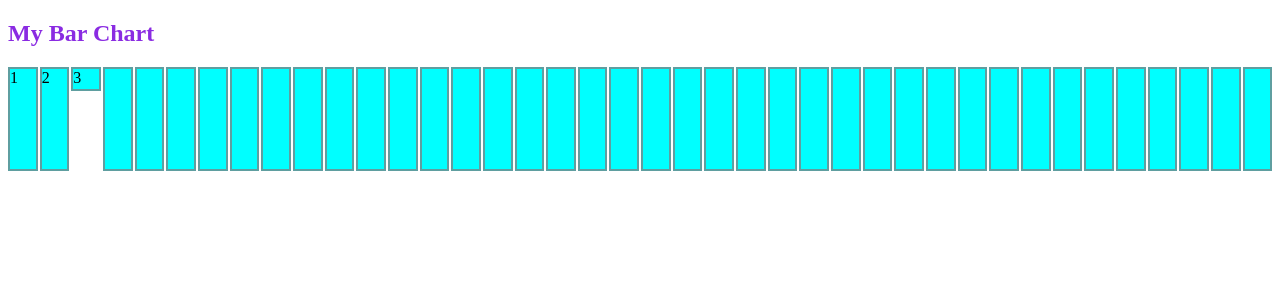
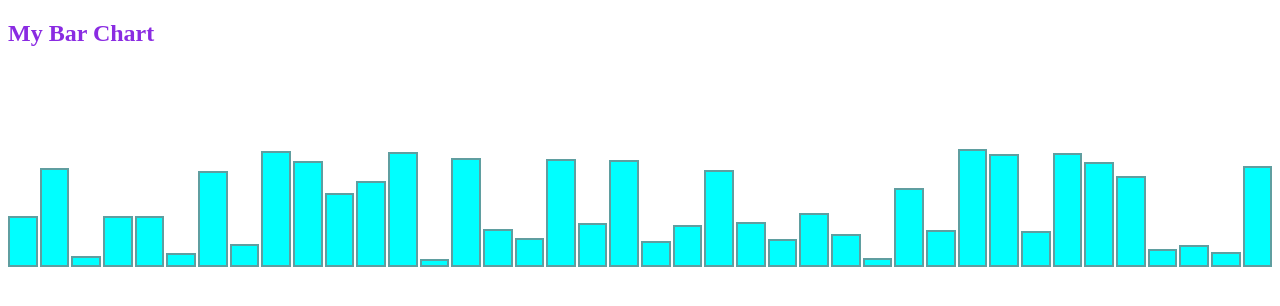
Before and after one commit to mort108v/strings, a plain HTML site: page loops/barchart/barchart.html in a window 1280 px wide. Drawn offline with Linux system fonts and the light colour scheme.

Commit message:
Barchart divs lavet med random . . . mango animation

```diff
--- a/loops/barchart/barchart.css
+++ b/loops/barchart/barchart.css
@@ -1,15 +1,17 @@
 #bars {
-    display: grid;
-    grid-template: 1fr, 100px;
+    /* display: grid; */
+    /* grid-template: repeat(40, 1fr); */
     display: flex;
     gap: 2px;
+    height: 200px;
 }
 
 .bar {
+    display: block;
     width: 100%;
-    height: 100px;
     border: solid 2px cadetblue;
     background-color: aqua;
+    align-self: flex-end;
 }
 
 h2 {
--- a/loops/barchart/barchart.html
+++ b/loops/barchart/barchart.html
@@ -13,46 +13,7 @@
     <section id="barchart">
         <h2>My Bar Chart</h2>
         <div id="bars">
-            <div class="bar">1</div>
-            <div class="bar">2</div>
-            <div class="bar">3</div>
-            <div class="bar"></div>
-            <div class="bar"></div>
-            <div class="bar"></div>
-            <div class="bar"></div>
-            <div class="bar"></div>
-            <div class="bar"></div>
-            <div class="bar"></div>
-            <div class="bar"></div>
-            <div class="bar"></div>
-            <div class="bar"></div>
-            <div class="bar"></div>
-            <div class="bar"></div>
-            <div class="bar"></div>
-            <div class="bar"></div>
-            <div class="bar"></div>
-            <div class="bar"></div>
-            <div class="bar"></div>
-            <div class="bar"></div>
-            <div class="bar"></div>
-            <div class="bar"></div>
-            <div class="bar"></div>
-            <div class="bar"></div>
-            <div class="bar"></div>
-            <div class="bar"></div>
-            <div class="bar"></div>
-            <div class="bar"></div>
-            <div class="bar"></div>
-            <div class="bar"></div>
-            <div class="bar"></div>
-            <div class="bar"></div>
-            <div class="bar"></div>
-            <div class="bar"></div>
-            <div class="bar"></div>
-            <div class="bar"></div>
-            <div class="bar"></div>
-            <div class="bar"></div>
-            <div class="bar"></div>
+
         </div>
     </section>
 
--- a/loops/barchart/barchart.js
+++ b/loops/barchart/barchart.js
@@ -1,28 +1,44 @@
 "use strict";
 
-const bar = document.getElementsByClassName(".bar");
-let barKeep = document.getElementById("bars").children;
-// let allBars = barKeep.children;
+// const bar = document.getElementsByClassName(".bar");
+const bars = document.getElementById("bars");
 
 addEventListener("load", startBarchart);
 
 function startBarchart() {
     console.log("Barchart startet");
 
-    barKeep[2].style.height = "20px";
 
-    myArrayOfBars();
+    createBarElements();
+    changeHeightOfBars();
 }
 
-function myArrayOfBars() {
+function createBarElements() {
     console.log("My Bar Array");
 
-    let myBarArray = Array.from({ length: 40 }, (_, i) => i + 1)
+    let myBarArray = Array.from({ length: 40 }, (_, i) => i + 1);
+    for (let i = 0; i < myBarArray.length; i++) {
+        // Create boxes
+        const bar = document.createElement("div");
+        const barBox = bars.appendChild(bar);
+        barBox.classList.add("bar");
+
+    }
+    // myBarArray = barKeep;
     console.log(myBarArray);
 }
 
 function changeHeightOfBars() {
     console.log("Changing the height of my bars");
 
+    for (let i = 0; i < bars.children.length; i++) {
+        console.log(i);
+        bars.children[i].style.height = getMyNumberOfCustomers() + "px";
+        // console.log(getMyNumberOfCustomers());
+    }
+}
 
+function getMyNumberOfCustomers() {
+    console.log("Get number of customers")
+    return Math.floor(Math.random() * 120);
 }
```
